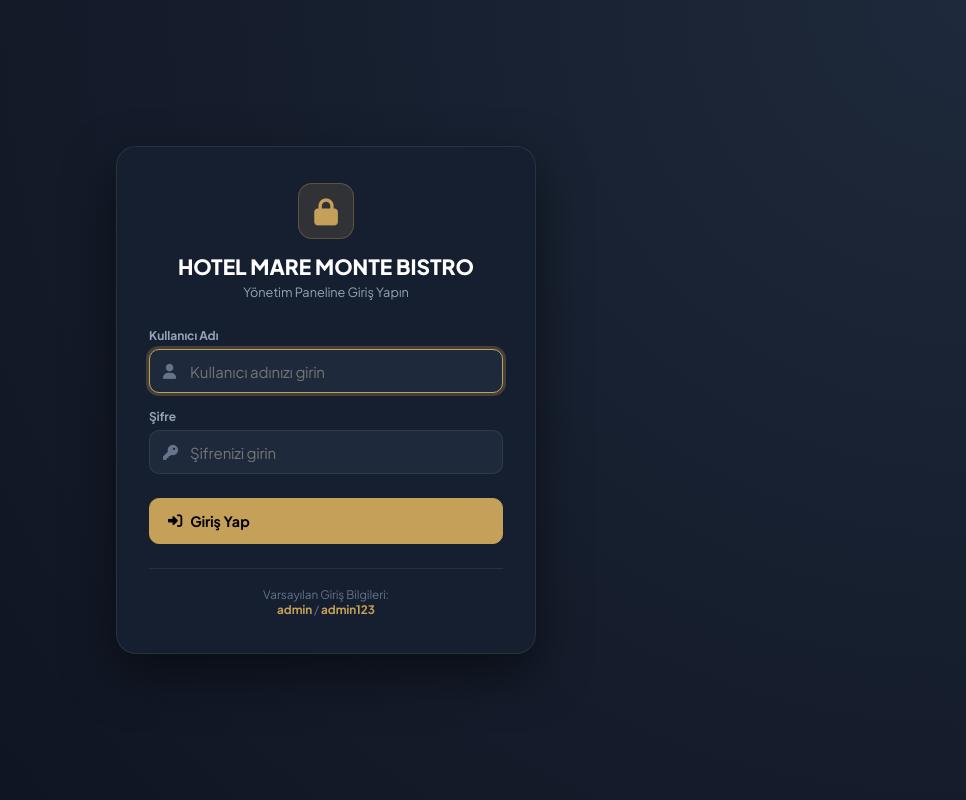
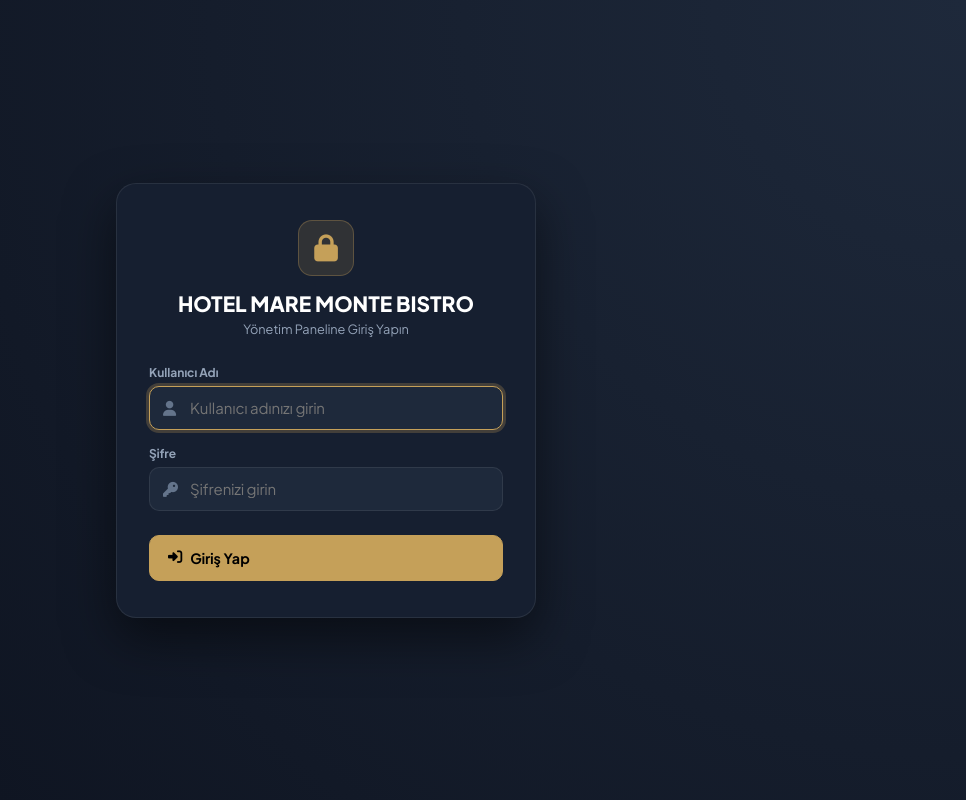
Before and after one commit to burkaykortag/maremonte, a PHP site: page /admin/login.php in a window 1280 px wide. Shown: the whole page, without its empty margins (314-1280 px from the left). Run offline with PHP 8.4, Linux system fonts and the light colour scheme; data comes from the database, SQL or seed files in the repository; some libraries are stand-ins or nearby versions.

Commit message:
security: Giris sayfasindaki varsayilan admin bilgileri kaldirildi

```diff
--- a/admin/login.php
+++ b/admin/login.php
@@ -132,13 +132,6 @@ $restaurantName = getSetting('restaurant_name', 'Gusto QR Menü');
                 <i class="fas fa-right-to-bracket"></i> Giriş Yap
             </button>
         </form>
-
-        <div style="margin-top: 24px; padding-top: 18px; border-top: 1px solid var(--border); text-align: center;">
-            <div style="font-size: 0.78rem; color: var(--text-dim);">
-                Varsayılan Giriş Bilgileri:<br>
-                <strong style="color: var(--primary);">admin</strong> / <strong style="color: var(--primary);">admin123</strong>
-            </div>
-        </div>
     </div>
 
 </body>
```
